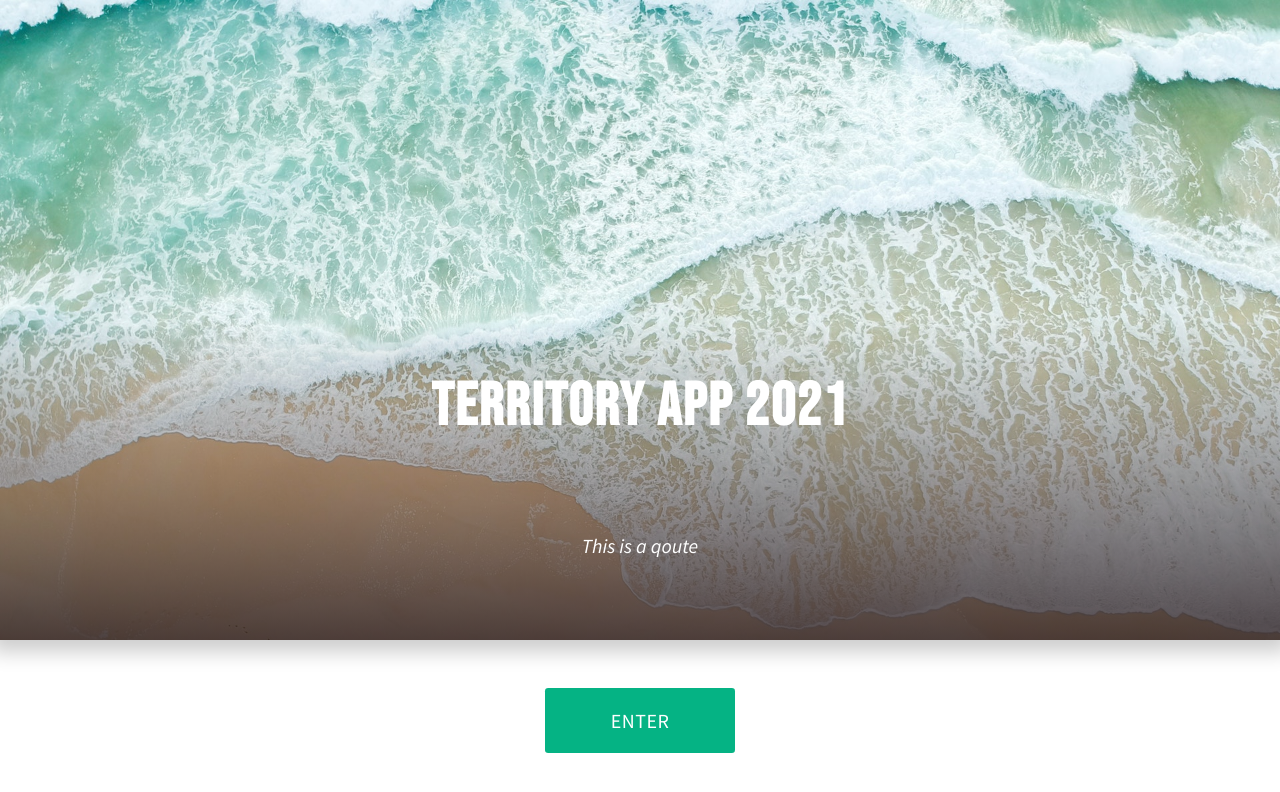
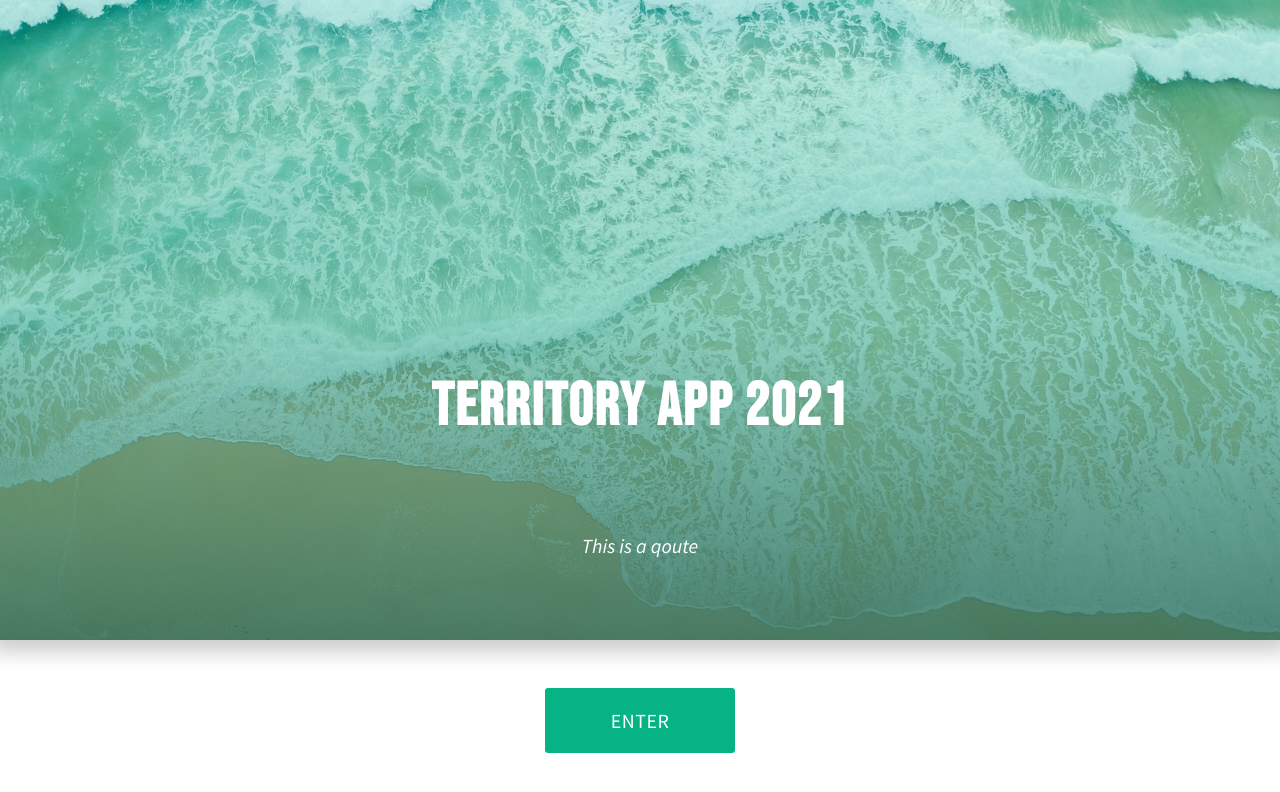
Before and after one commit to Ivcota/panama-territory-client, a React (Create React App) app: page / in a window 1280 px wide. Shown: the top 792 px of the page. Built offline with nearby package versions, Linux system fonts and the light colour scheme.

Commit message:
adjusted Landing Colors

```diff
--- a/src/Components/Styles/Landing.module.css
+++ b/src/Components/Styles/Landing.module.css
@@ -2,7 +2,9 @@
 @import './theme.css';
 
 .splash {
-  background-image: linear-gradient(#ffffff00, #00000000, #1c0f13c0),
+  /* background-image: linear-gradient(#ffffff00, #00000000, #1c0f13c0),
+    url('../../Assests/beach2.jpg'); */
+  background-image: linear-gradient(#05b38536, #07a07765, #04553faf),
     url('../../Assests/beach2.jpg');
   background-size: cover;
   height: 80vh;
```
